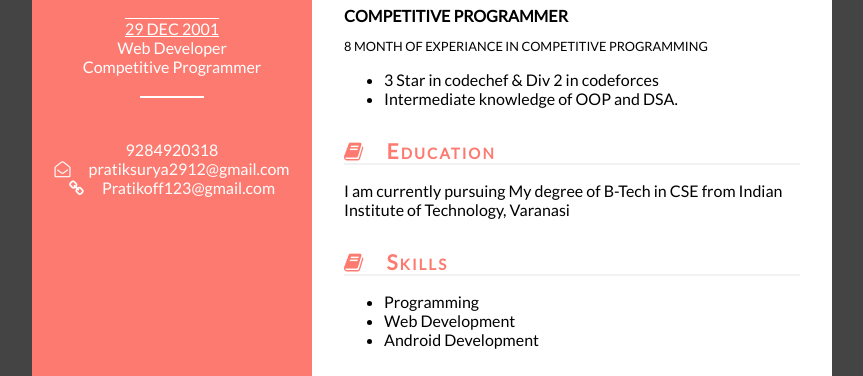
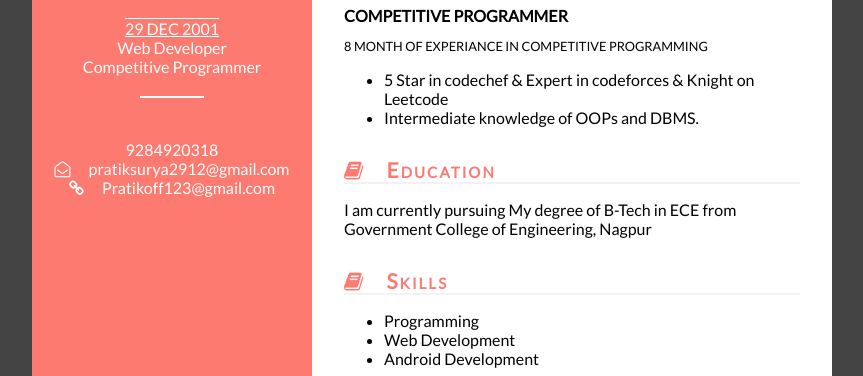
Before and after one commit to Pratik29121/MY-RESUME, a plain HTML site: page index.html in a window 1280 px wide. Shown: the part 404-780 px from the top of the page, without its empty margins (208-1071 px from the left). Drawn offline with nearby package versions, Linux system fonts and the light colour scheme.

Commit message:
Update index.html

```diff
--- a/index.html
+++ b/index.html
@@ -159,8 +159,8 @@
             <h2>Competitive Programmer</h2>
             <h3>8 month of experiance in competitive programming</h3>
             <ul>
-              <li>3 Star in codechef & Div 2 in codeforces</li>
-              <li>Intermediate knowledge of OOP and DSA.</li>
+              <li>5 Star in codechef & Expert in codeforces & Knight on Leetcode</li>
+              <li>Intermediate knowledge of OOPs and DBMS.</li>
             </ul>
           </div>
         </div>
@@ -170,7 +170,7 @@
             <i class="fa fa-book" aria-hidden="true"></i>
             Education
           </div>
-          <p>I am currently pursuing My degree of B-Tech in CSE from Indian Institute of Technology, Varanasi</p>
+          <p>I am currently pursuing My degree of B-Tech in ECE from Government College of Engineering, Nagpur</p>
 
         </div>
 
```
